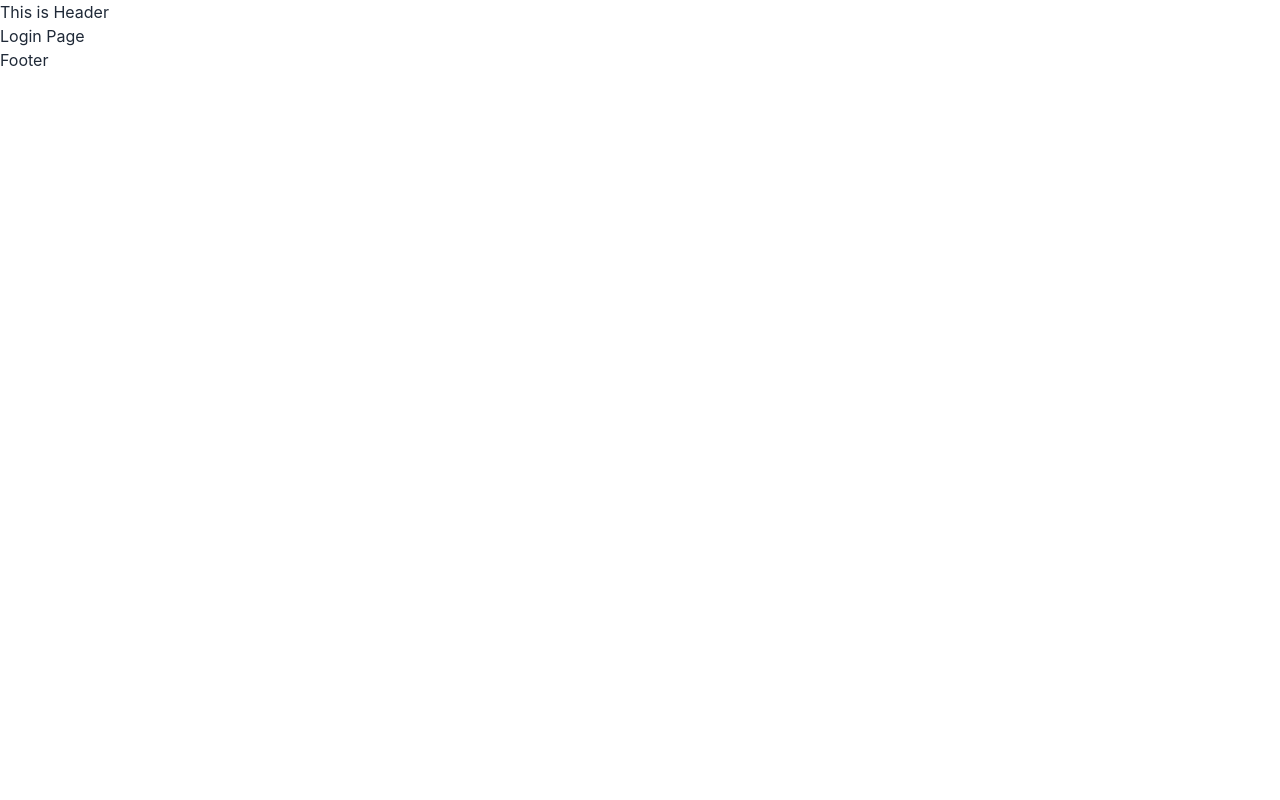
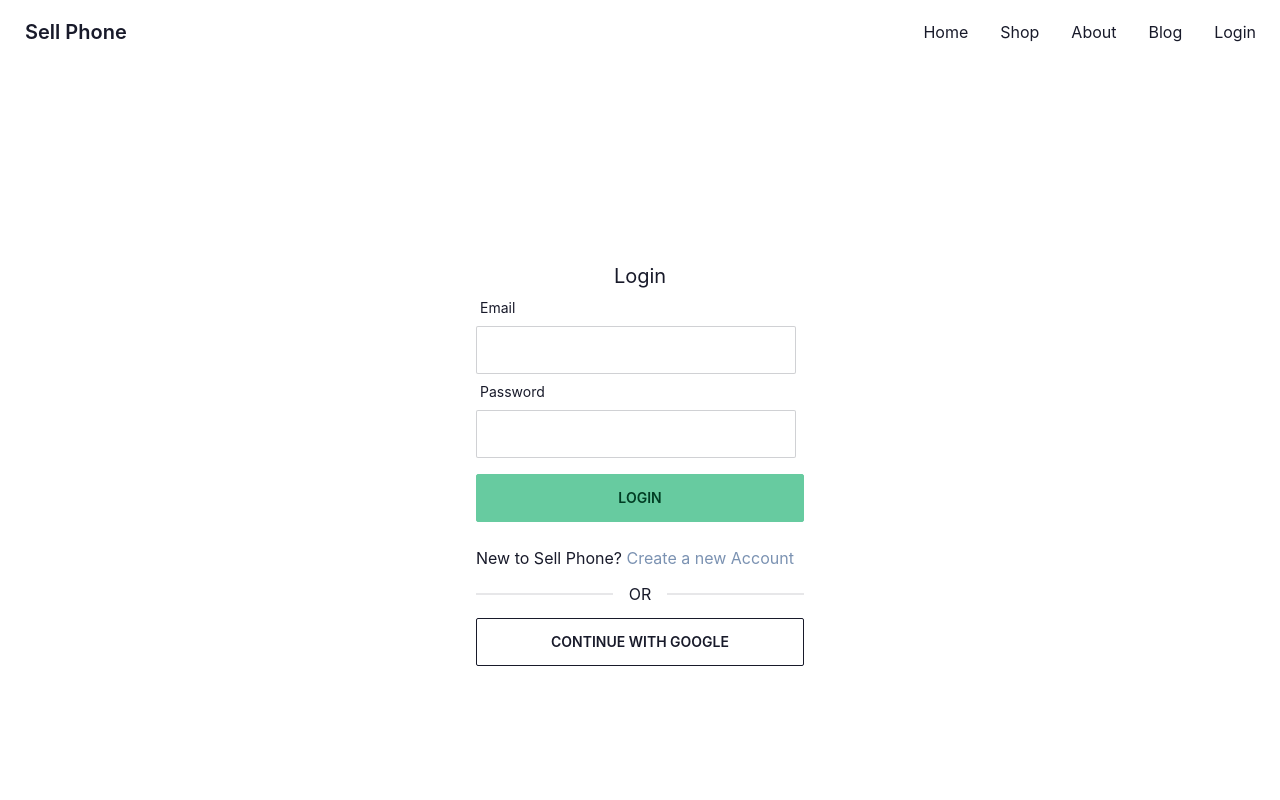
Before and after one commit to Nayem-Mursalin/Sell-Phone-Client, a React (Create React App) app: page /login in a window 1280 px wide. Shown: the top 800 px of the page. Built offline with nearby package versions, Linux system fonts and the light colour scheme.

Commit message:
Log in Page

```diff
--- a/package.json
+++ b/package.json
@@ -9,6 +9,7 @@
     "daisyui": "^2.42.0",
     "react": "^18.2.0",
     "react-dom": "^18.2.0",
+    "react-hook-form": "^7.39.5",
     "react-router-dom": "^6.4.3",
     "react-scripts": "5.0.1",
     "web-vitals": "^2.1.4"
--- a/public/index.html
+++ b/public/index.html
@@ -1,14 +1,12 @@
 <!DOCTYPE html>
-<html lang="en">
+<html data-theme="corporate" lang="en">
+
 <head>
   <meta charset="utf-8" />
   <link rel="icon" href="%PUBLIC_URL%/favicon.ico" />
   <meta name="viewport" content="width=device-width, initial-scale=1" />
   <meta name="theme-color" content="#000000" />
-    <meta
-      name="description"
-      content="Web site created using create-react-app"
-    />
+  <meta name="description" content="Web site created using create-react-app" />
   <link rel="apple-touch-icon" href="%PUBLIC_URL%/logo192.png" />
   <!--
       manifest.json provides metadata used when your web app is installed on a
@@ -24,8 +22,9 @@
       work correctly both with client-side routing and a non-root public URL.
       Learn how to configure a non-root public URL by running `npm run build`.
     -->
-    <title>React App</title>
+  <title>Sell Phone</title>
 </head>
+
 <body>
   <noscript>You need to enable JavaScript to run this app.</noscript>
   <div id="root"></div>
@@ -40,4 +39,5 @@
       To create a production bundle, use `npm run build` or `yarn build`.
     -->
 </body>
+
 </html>
--- a/src/Layout/Main.js
+++ b/src/Layout/Main.js
@@ -1,12 +1,12 @@
 import React from 'react';
 import { Outlet } from 'react-router-dom';
 import Footer from '../pages/Shared/Footer/Footer';
-import Header from '../pages/Shared/Header/Header';
+import Navbar from '../pages/Shared/Navbar/Navbar';
 
 const Main = () => {
     return (
         <div>
-            <Header></Header>
+            <Navbar></Navbar>
             <Outlet></Outlet>
             <Footer></Footer>
         </div>
--- a/src/Routes/Routes/Routes.js
+++ b/src/Routes/Routes/Routes.js
@@ -1,5 +1,6 @@
 import { createBrowserRouter } from "react-router-dom";
 import Main from "../../Layout/Main";
+import Blog from "../../pages/Blog/Blog";
 import Home from "../../pages/Home/Home/Home";
 import Login from "../../pages/Login/Login";
 
@@ -16,6 +17,10 @@ const router = createBrowserRouter([
                 path: '/login',
                 element: <Login></Login>
             },
+            {
+                path: '/blog',
+                element: <Blog></Blog>
+            },
         ]
     }
 ]);
--- a/src/pages/Shared/Header/Header.js
+++ b/src/pages/Blog/Blog.js
@@ -1,11 +1,11 @@
 import React from 'react';
 
-const Header = () => {
+const Blog = () => {
     return (
         <div>
-            <h1>This is Header</h1>
+            <h2>Blog</h2>
         </div>
     );
 };
 
-export default Header;
+export default Blog;
--- a/src/pages/Login/Login.js
+++ b/src/pages/Login/Login.js
@@ -1,9 +1,45 @@
-import React from 'react';
+import React, { useContext, useState } from 'react';
+import { useForm } from "react-hook-form";
+import { Link } from 'react-router-dom';
 
 const Login = () => {
+    const { register, formState: { errors }, handleSubmit } = useForm();
+    const [loginError, setLoginError] = useState('');
+    const handleLogIn = (data) => {
+        console.log(data);
+    }
     return (
-        <div>
-            <h2>Login Page</h2>
+        <div className='h-[800px] flex justify-center items-center'>
+            <div className='w-96 p-7'>
+                <h2 className='text-xl text-center'>Login</h2>
+                <form onSubmit={handleSubmit(handleLogIn)}>
+                    <div className='form-control w-full w-max-xs'>
+                        <label className='label'><span className='label-text'>Email</span></label>
+                        <input type="email"
+                            {...register("email", { required: "Email is Required" })}
+                            className="input input-bordered w-full max-w-xs" />
+                        {errors.email && <p className='text-red-600' role="alert">{errors.email?.message}</p>}
+                    </div>
+                    <div className='form-control w-full w-max-xs'>
+                        <label className='label'> <span className='label-text'>Password</span></label>
+                        <input type="password"
+                            {...register("password", {
+                                required: "Psssword is Required",
+                                minLength: { value: 6, message: "Password must be 6 character or longer" }
+                            })}
+                            className="input input-bordered w-full max-w-xs" />
+                        {errors.password && <p className='text-red-600'>{errors.password?.message}</p>}
+                    </div>
+                    <input className='btn btn-accent w-full mt-4' value="Login" type="submit" />
+                    <div>
+                        {loginError && <p className='text-red-600'>{loginError}</p>}
+                    </div>
+                </form>
+                <br></br>
+                <p>New to Sell Phone? <Link className='text-secondary' to="/signup">Create a new Account</Link></p>
+                <div className="divider">OR</div>
+                <button className='btn btn-outline w-full'>CONTINUE WITH GOOGLE</button>
+            </div>
         </div>
     );
 };
--- a/src/pages/Shared/Footer/Footer.js
+++ b/src/pages/Shared/Footer/Footer.js
@@ -2,9 +2,11 @@ import React from 'react';
 
 const Footer = () => {
     return (
-        <div>
-            <h2>Footer</h2>
-        </div>
+        <footer className="p-10">
+            <div className='text-center mt-32'>
+                <p>Copyright © 2022 - All right reserved by Resell It</p>
+            </div>
+        </footer>
     );
 };
 
--- /dev/null
+++ b/src/pages/Shared/Navbar/Navbar.js
@@ -0,0 +1,35 @@
+import React from 'react';
+import { Link } from 'react-router-dom';
+
+const Navbar = () => {
+    const menuItems = <React.Fragment>
+        <li><Link to='/'>Home</Link></li>
+        <li><Link to='/'>Shop</Link></li>
+        <li><Link to='/'>About</Link></li>
+        <li><Link to='/blog'>Blog</Link></li>
+        <li><Link to="/login">Login</Link></li>
+    </React.Fragment>
+
+    return (
+        <div className="navbar bg-base-100 flex justify-between">
+            <div className="navbar-start">
+                <div className="dropdown">
+                    <label tabIndex={0} className="btn btn-ghost lg:hidden">
+                        <svg xmlns="http://www.w3.org/2000/svg" className="h-5 w-5" fill="none" viewBox="0 0 24 24" stroke="currentColor"><path strokeLinecap="round" strokeLinejoin="round" strokeWidth="2" d="M4 6h16M4 12h8m-8 6h16" /></svg>
+                    </label>
+                    <ul tabIndex={1} className="menu menu-compact dropdown-content mt-3 p-2 shadow bg-base-100 rounded-box w-52">
+                        {menuItems}
+                    </ul>
+                </div>
+                <Link to='/' className="btn btn-ghost normal-case text-xl">Sell Phone</Link>
+            </div>
+            <div className="navbar-center hidden lg:flex">
+                <ul className="menu menu-horizontal p-0">
+                    {menuItems}
+                </ul>
+            </div>
+        </div>
+    );
+};
+
+export default Navbar;
```
Also changed, not shown: 2 other files (tests, documents, lock files or other folders). Lines whose indentation alone changed are shown as unchanged.
